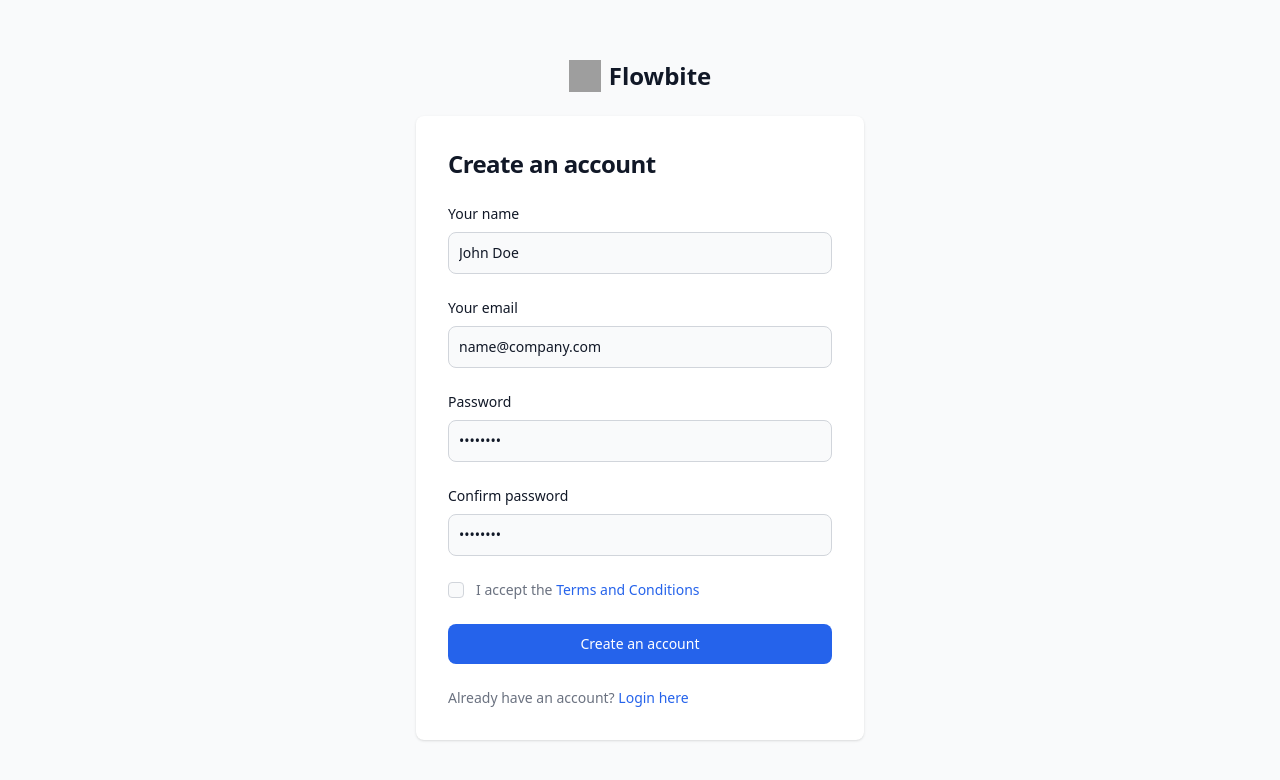
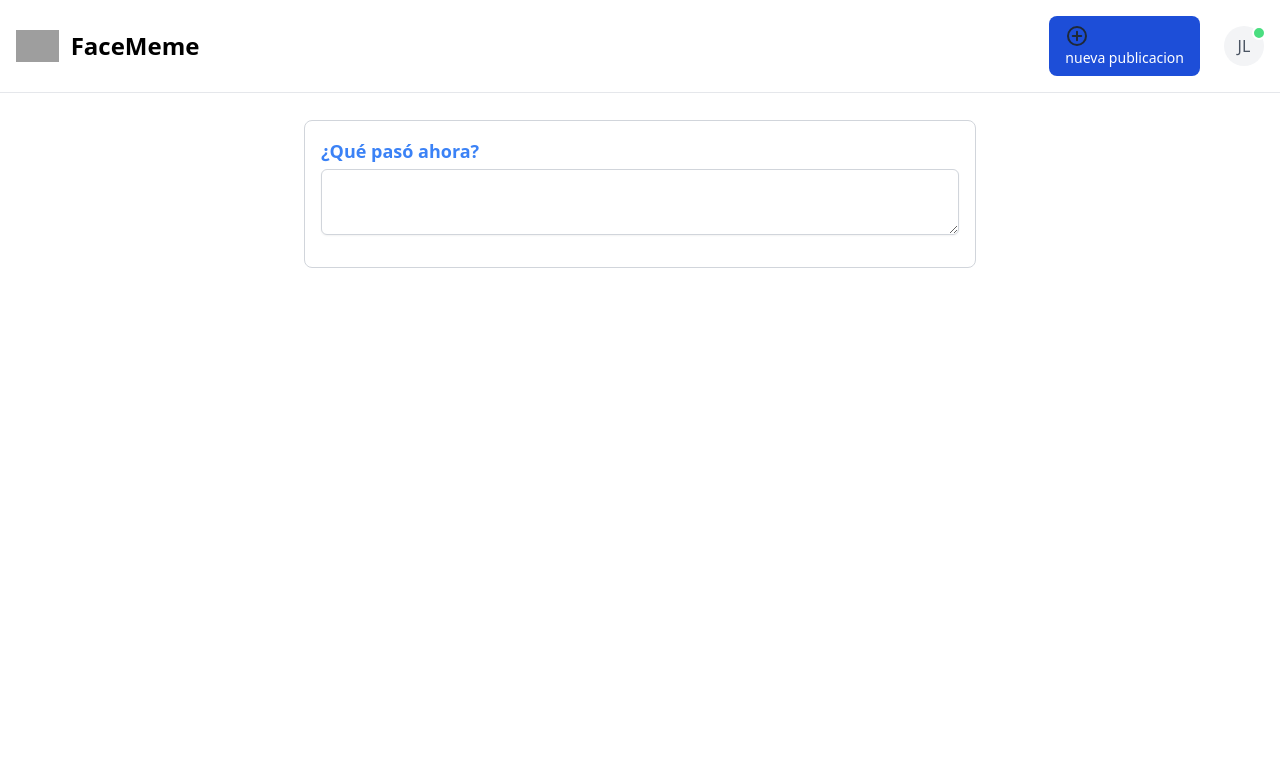
Before and after one commit to DIPG100203/faceMeme, an Angular app: page / in a window 1280 px wide. Shown: the top 780 px of the page. Built offline with nearby package versions, Linux system fonts and the light colour scheme; grey boxes are pictures that could not be loaded.

Commit message:
inicio de feed -Ui

```diff
--- a/src/app/app.component.html
+++ b/src/app/app.component.html
@@ -1,3 +1,5 @@
 <!-- <app-inicio-sesion/> -->
 
-<app-registro/>
+<!-- <app-registro/> -->
+
+<app-feed/>
--- a/src/app/app.component.ts
+++ b/src/app/app.component.ts
@@ -2,11 +2,12 @@
 import { RouterOutlet } from '@angular/router';
 import { InicioSesionComponent } from "./inicio-sesion/inicio-sesion.component";
 import { RegistroComponent } from "./registro/registro.component";
+import { FeedComponent } from "./feed/feed.component";
 
 @Component({
   selector: 'app-root',
   standalone: true,
-  imports: [RouterOutlet, InicioSesionComponent, RegistroComponent],
+  imports: [RouterOutlet, InicioSesionComponent, RegistroComponent, FeedComponent],
   templateUrl: './app.component.html',
   styleUrl: './app.component.css'
 })
--- /dev/null
+++ b/src/app/feed/feed.component.html
@@ -0,0 +1,61 @@
+<!-- Feed Component -->
+
+<!-- navbar component -->
+
+
+
+<nav class="bg-white dark:bg-gray-900 fixed w-full z-20 top-0 start-0 border-b border-gray-200 dark:border-gray-600">
+  <div class="max-w-screen-xl flex flex-wrap items-center justify-between mx-auto p-4">
+
+    <!-- Logo -->
+  <a href="https://flowbite.com/" class="flex items-center space-x-3 rtl:space-x-reverse">
+      <img src="https://flowbite.com/docs/images/logo.svg" class="h-8" alt="Flowbite Logo">
+      <span class="self-center text-2xl font-semibold whitespace-nowrap dark:text-white">FaceMeme</span>
+  </a>
+
+
+  <div class="flex md:order-2 items-center space-x-6">
+      <button type="button" class="text-white bg-blue-700 hover:bg-blue-800 focus:ring-4 focus:outline-none focus:ring-blue-300 font-medium rounded-lg text-sm px-4 py-2 text-center dark:bg-blue-600 dark:hover:bg-blue-700 dark:focus:ring-blue-800">
+        <svg class="w-6 h-6 text-gray-800 dark:text-white" aria-hidden="true" xmlns="http://www.w3.org/2000/svg" width="24" height="24" fill="none" viewBox="0 0 24 24">
+        <path stroke="currentColor" stroke-linecap="round" stroke-linejoin="round" stroke-width="2" d="M12 7.757v8.486M7.757 12h8.486M21 12a9 9 0 1 1-18 0 9 9 0 0 1 18 0Z"/>
+        </svg>
+        nueva publicacion
+
+      </button>
+      <button data-collapse-toggle="navbar-sticky" type="button" class="inline-flex items-center p-2 w-10 h-10 justify-center text-sm text-gray-500 rounded-lg md:hidden hover:bg-gray-100 focus:outline-none focus:ring-2 focus:ring-gray-200 dark:text-gray-400 dark:hover:bg-gray-700 dark:focus:ring-gray-600" aria-controls="navbar-sticky" aria-expanded="false">
+        <span class="sr-only">Open main menu</span>
+        <svg class="w-5 h-5" aria-hidden="true" xmlns="http://www.w3.org/2000/svg" fill="none" viewBox="0 0 17 14">
+            <path stroke="currentColor" stroke-linecap="round" stroke-linejoin="round" stroke-width="2" d="M1 1h15M1 7h15M1 13h15"/>
+        </svg>
+    </button>
+    <div class="relative mx-4">
+        <div class="relative inline-flex items-center justify-center w-10 h-10 overflow-hidden bg-gray-100 rounded-full dark:bg-gray-600">
+            <span class="font-medium text-gray-600 dark:text-gray-300">JL</span>
+        </div>
+        <span class="top-0 left-7 absolute  w-3.5 h-3.5 bg-green-400 border-2 border-white dark:border-gray-800 rounded-full"></span>
+    </div>
+  </div>
+
+  </div>
+</nav>
+
+<!-- end navbar component -->
+
+<!-- main content -->
+
+<!-- esto es para que no este tan junto-->
+
+<div class="pt-10">
+
+  <div class="border border-gray-300 rounded-lg p-4 mt-20 max-w-2xl mx-auto">
+    <div class="mb-4">
+      <label class="block text-sm font-medium text-gray-700 dark:text-gray-300">
+        <p class="text-lg font-sans font-bold text-blue-500">
+          ¿Qué pasó ahora?
+        </p>
+      </label>
+      <textarea name="" id="" class="mt-1 block w-full p-2 border border-gray-300 rounded-md shadow-sm focus:outline-none focus:ring-2 focus:ring-blue-500 dark:bg-gray-700 dark:border-gray-600 dark:focus:ring-blue-500"></textarea>
+    </div>
+  </div>
+
+</div>
--- /dev/null
+++ b/src/app/feed/feed.component.ts
@@ -0,0 +1,12 @@
+import { Component } from '@angular/core';
+
+@Component({
+  selector: 'app-feed',
+  standalone: true,
+  imports: [],
+  templateUrl: './feed.component.html',
+  styles: ``
+})
+export class FeedComponent {
+
+}
```
Also changed, not shown: 1 other file (tests, documents, lock files or other folders).
